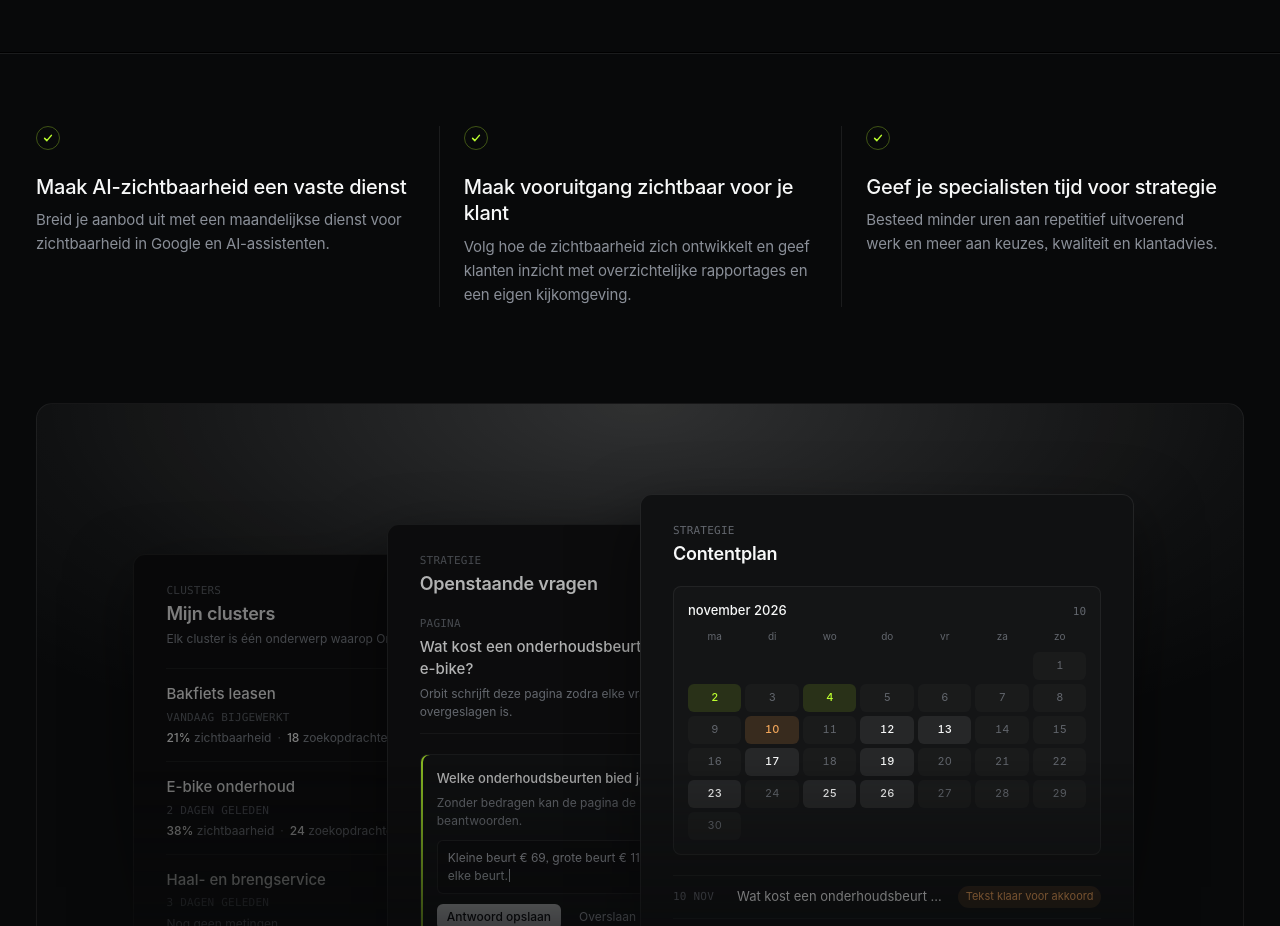
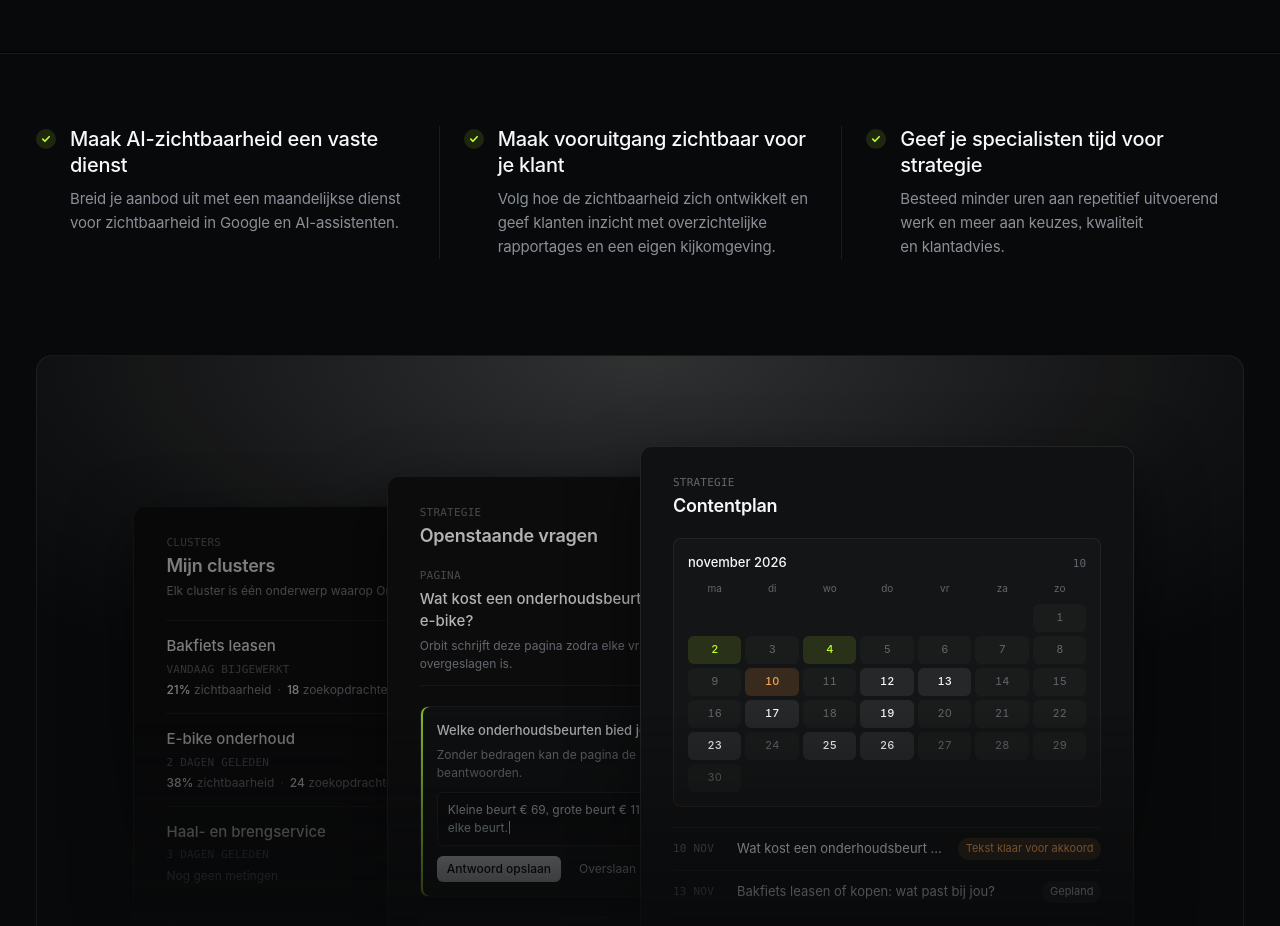
Before and after one commit to JanWillemKoopman/orbit, a Next.js app: page / in a window 1280 px wide. Shown: the part 2520-3446 px from the top of the page. Built offline with nearby package versions, Linux system fonts and the light colour scheme.

Commit message:
Homepage: vinkje bij de USP's naast de titel, in een zacht accentvlak
Co-Authored-By: Claude Opus 5.5 <noreply@anthropic.com>
Claude-Session: https://claude.ai/code/session_012TJPRtCrr4SRffahhMWc1W

```diff
--- a/app/home.css
+++ b/app/home.css
@@ -283,9 +283,14 @@
 @media (hover: hover) { .process-link:hover .feature-plus { transform: translateX(3px); } }
 /* Drie voordelen voor bureaus: dezelfde kolommen als het procesblok, zonder kop erboven */
 .process-steps.usp-steps { grid-template-columns: repeat(3, minmax(0, 1fr)); padding-top: 72px; }
-.usp-steps .process-step { min-height: 0; }
-/* Vink in plaats van een nummer, klein in het accent */
-.usp-vink { color: var(--accent); border-color: rgba(188, 255, 47, 0.3); }
+/* Vinkje links naast de titel, op de eerste regel uitgelijnd: een zacht accentvlak met een vet vinkje */
+.usp-steps .process-step { min-height: 0; display: grid; grid-template-columns: 20px minmax(0, 1fr); column-gap: 14px; align-content: start; }
+.usp-steps .process-title, .usp-steps .process-description { grid-column: 2; }
+.usp-steps .process-title { margin-top: 0; }
+.usp-vink {
+  grid-row: 1 / span 2; width: 20px; height: 20px; margin-top: 3px; border: 0;
+  background: rgba(188, 255, 47, 0.12); color: var(--accent);
+}
 @media (max-width: 1024px) {
   .process-steps.usp-steps { grid-template-columns: repeat(3, minmax(0, 1fr)); }
   .usp-steps .process-step:nth-child(3) { padding-left: 24px; border-left: 1px solid rgba(255, 255, 255, 0.08); }
@@ -293,6 +298,7 @@
 @media (max-width: 768px) {
   .process-steps.usp-steps { grid-template-columns: 1fr; row-gap: 32px; padding-top: 48px; }
   .usp-steps .process-step, .usp-steps .process-step:nth-child(3) { padding-left: 0; border-left: 0; }
+  .usp-vink { margin-top: 2px; }
 }
 
 /* Drie schermen achter elkaar, naar linear.app/intake ------------------- */
--- a/app/page.tsx
+++ b/app/page.tsx
@@ -94,7 +94,7 @@ export default function HomePage() {
             {usps.map((usp) => (
               <li className="process-step" key={usp.title}>
                 <span className="process-number usp-vink" aria-hidden="true">
-                  <svg width="12" height="12" viewBox="0 0 16 16" fill="none" stroke="currentColor" strokeWidth="2" strokeLinecap="round" strokeLinejoin="round"><path d="M3.5 8.5l3 3 6-7" /></svg>
+                  <svg width="12" height="12" viewBox="0 0 16 16" fill="none" stroke="currentColor" strokeWidth="2.25" strokeLinecap="round" strokeLinejoin="round"><path d="M3.75 8.25l2.75 2.75 5.75-6" /></svg>
                 </span>
                 <h3 className="process-title">{usp.title}</h3>
                 <p className="process-description">{usp.description}</p>
```
